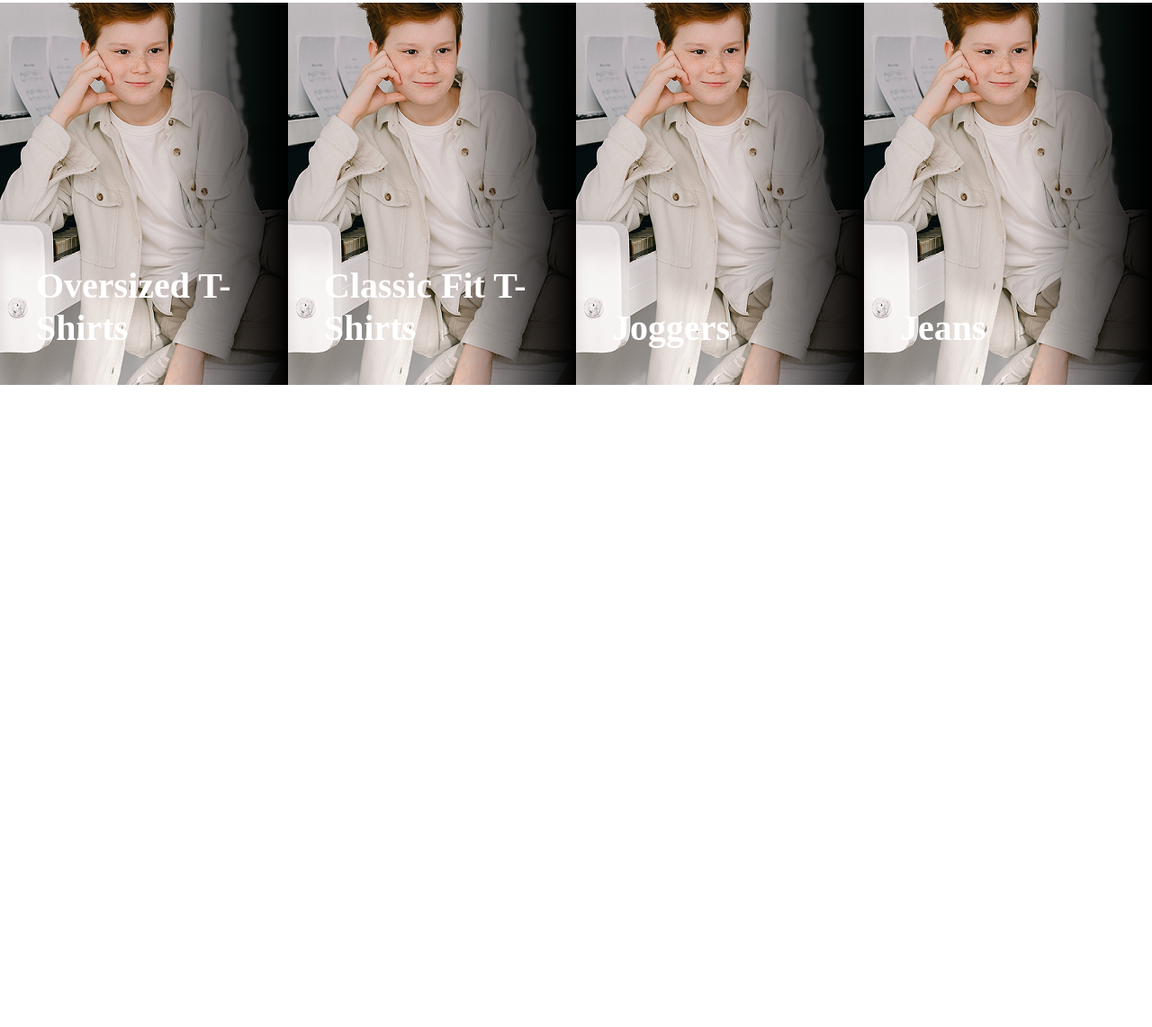
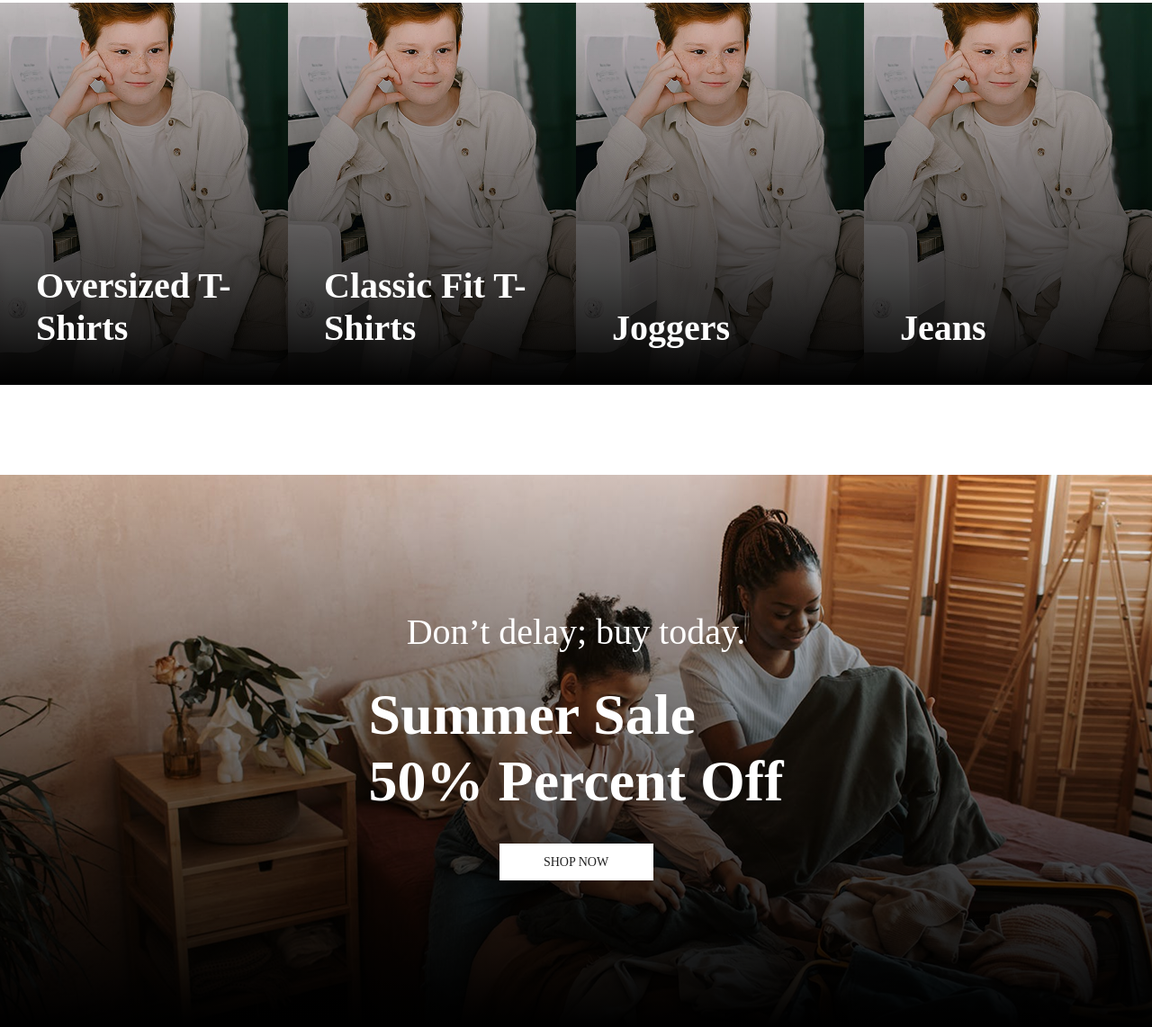
Before and after one commit to ramoncodevale/ecommerce-modern, a plain HTML site: page index.html in a window 1280 px wide. Shown: the part 2344-3486 px from the top of the page at 90% size. Before the commit the page ends 2772 px from the top, so only its background shows below. Drawn offline with Linux system fonts and the light colour scheme; a web font is replaced by a local one.

Commit message:
feat: add container summer

```diff
--- a/index.html
+++ b/index.html
@@ -164,6 +164,17 @@
                 </div>
             </div>
         </section>
+
+        <section class="summer">
+            <div class="container-summer">
+                <div class="container-summer-text">
+                    <p>Don’t delay; buy today.</p>
+                    <h3>Summer Sale
+                       <br/> 50% Percent Off</h3>
+                    <button>SHOP NOW</button>
+                </div>
+            </div>
+        </section>
     </main>
 </body>
 
--- a/styles/styles.css
+++ b/styles/styles.css
@@ -295,17 +295,15 @@ nav {
 }
 
 .imgs-shop-items {
-  background-image:
-    linear-gradient(to right, rgba(0, 0, 0, 0) 58%, rgba(0, 0, 0, 1) 100%),
+  background-image: linear-gradient(to bottom,
+      rgba(0, 0, 0, 0) 0%,
+      rgba(0, 0, 0, 1) 100%),
     url('../assets/t-shrit-mens-womens.png');
-
   background-position: center;
   background-size: cover;
   background-repeat: no-repeat;
-
   width: 360px;
   height: 425px;
-
   display: flex;
   align-items: flex-end;
   padding-left: 40px;
@@ -317,6 +315,55 @@ nav {
   font-weight: 700;
   font-size: 40px;
   color: var(--white);
+}
+
+.summer {
+  padding-top: 100px;
+}
+
+.container-summer {
+  background-image: linear-gradient(to bottom,
+      rgba(0, 0, 0, 0) 0%,
+      rgba(0, 0, 0, 1) 100%),
+    url('../assets/summer.png');
+  background-position: center;
+  background-repeat: no-repeat;
+  background-size: cover;
+  height: 614px;
+  background-color: #D9D9D9;
+}
+
+.container-summer-text {
+  display: flex;
+  flex-direction: column;
+  justify-content: center;
+  align-items: center;
+  gap: 32px;
+  padding-top: 151px;
+}
+
+.container-summer-text p {
+  font-size: 40px;
+  color: var(--white);
+  font-weight: 400;
+}
+
+.container-summer-text h3 {
+  color: var(--white);
+  font-size: 64px;
+  font-weight: 700;
+}
+
+
+.container-summer-text button {
+  width: 171px;
+  height: 41px;
+  background-color: var(--white);
+  color: var(--color-primary);
+  font-size: 14px;
+  font-weight: 400;
+  border: none;
+  cursor: pointer;
 }
 
 @media (max-width: 768px) {
```
Also changed, not shown: assets/summer.png (added).
